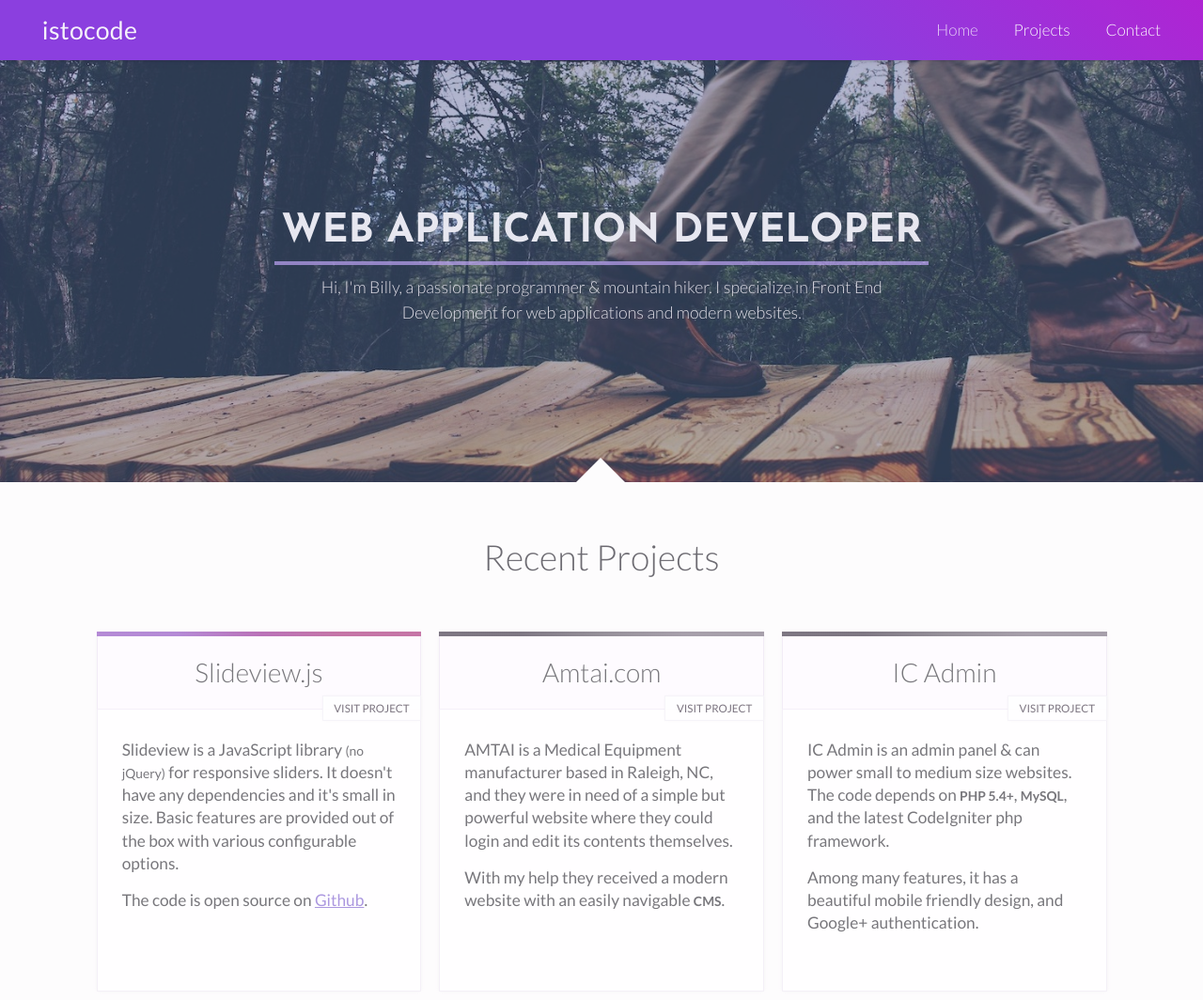
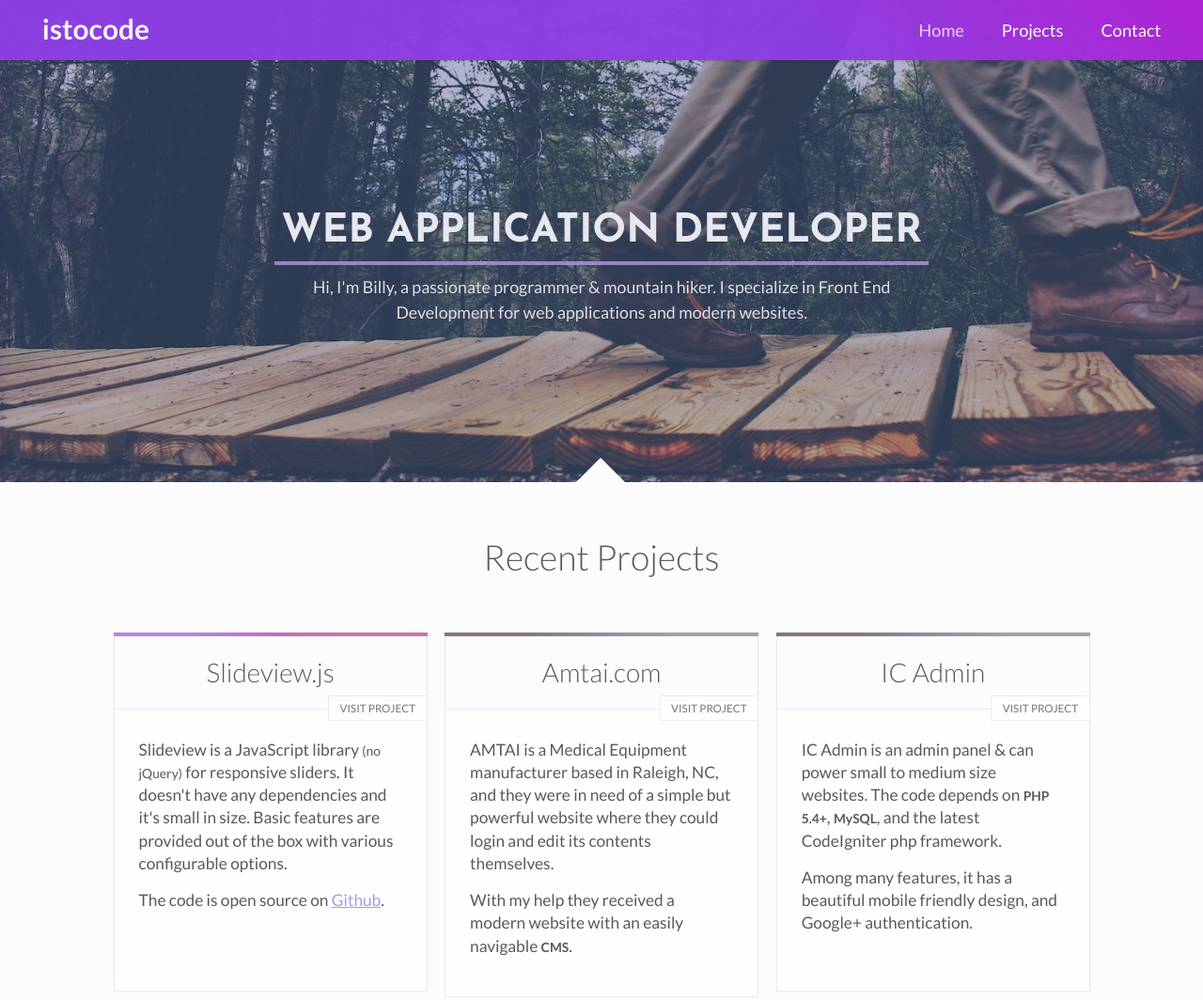
Before and after one commit to alpinelogic/alpinelogic.github.io, a website: page index.html in a window 1280 px wide. Shown: the top 1064 px of the page at 94% size. Drawn offline with Linux system fonts and the light colour scheme.

Commit message:
fixing visual glitches, cleaning up and refactoring stylesheets

```diff
--- a/css/scss/_base.scss
+++ b/css/scss/_base.scss
@@ -12,8 +12,11 @@ body {
   font: {
     size: 100%; /* 16px */
     family: $primary-font;
-    weight: 400;
+    weight: normal;
   }
+
+  -webkit-font-smoothing: antialiased;
+  -moz-osx-font-smoothing: grayscale;
 }
 
 .base-font { font-size: 1em; }
@@ -51,6 +54,7 @@ ul, ol {
 p {
   margin: 0;
   margin-bottom: .875em;
+  line-height: 1.4;
 }
 
 a {
--- a/css/scss/_buttons.scss
+++ b/css/scss/_buttons.scss
@@ -1,7 +1,7 @@
 .button {
   display: inline-block;
   margin-bottom: 0;
-  border: 1px solid rgba(0, 0, 0, .05);
+  border: 1px solid rgba(144, 115, 173, 0.15);
   border-radius: 3px;
   padding: .665em 2.25em;
 
@@ -18,9 +18,7 @@
   -ms-user-select: none;
   user-select: none;
 
-  opacity: .92;
-  box-shadow: 0 0 3px -1px rgba(214, 208, 218, 0.3);
-
+  opacity: .94;
   &:hover { opacity: 1; }
 }
 
--- a/css/scss/_navigation.scss
+++ b/css/scss/_navigation.scss
@@ -10,14 +10,18 @@
     position: relative;
     display: block;
     margin: 0;
-
     color: $color-white;
     text-decoration: none;
-
     font-size: 1.05em;
-    font-weight: 300;
 
     &:hover { color: $nav-hover-color; }
+
+    -webkit-user-select: none;
+    -moz-user-select: none;
+    -ms-user-select: none;
+    user-select: none;
+
+    -webkit-tap-highlight-color: rgba(0,0,0,0);
 
     &:active, &.active {
       color: $nav-hover-color;
--- a/css/scss/_screen.scss
+++ b/css/scss/_screen.scss
@@ -3,7 +3,6 @@
   .leaderboard {
     background-position: center center;
     height: 20em;
-
     h1 { font-size: 2.125em; }
   }
 
@@ -31,16 +30,12 @@
 @media screen and (min-width: 45em) {
   .leaderboard {
     height: 22em;
-
     h1 { font-size: 2.25em; }
     small { font-size: 1em; }
   }
 
   .innertext { width: 84%; }
-
-  .recent-projects {
-    .project .inner { min-height: 300px; }
-  }
+  .recent-projects .project .inner { min-height: 300px; }
 }
 
 
@@ -56,18 +51,16 @@
 /* 900px */
 @media screen and (min-width: 56.25em) {
   body { font-size: 117%; }
+  .mobile-nav { display: none !important; }
 
   .header {
-    height: $header-height-large;
+    &, .inner { height: $header-height-large; }
 
     /* Make fixed */
     position: fixed;
     left: 0;
     right: 0;
-    opacity: .98;
-
-    .header-link { line-height: $header-height-large; }
-    .logo { font-size: 1.425em; }
+    opacity: .99;
 
     .nav-toggle {
       font-size: 1.875em;
@@ -77,11 +70,11 @@
         top: -.125em;
       }
     }
+
+    .logo { font-size: 1.6em; }
   }
 
-  .navigation a {
-    font-size: .9125em;
-  }
+  .navigation a { font-size: .97em; }
 
 
   /* Switch Navs */
@@ -93,13 +86,12 @@
     /*
      * When the header is fixed we have to push down the leaderboard.
      */
-    margin-top: $header-height-large;
-    height: 24em;
+    padding-top: $header-height-large;
+    height: 27.425em;
 
     h1 { font-size: 2em; }
     small {
       font-size: .875em;
-      font-weight: 300;
       line-height: 1.5;
     }
   }
@@ -108,10 +100,7 @@
 
   .sponsors {
     padding: 0 3em;
-
-    a {
-      padding: 3.5% 3%;
-    }
+    a { padding: 3.5% 3%; }
   }
 
   #footer { padding: 2em; }
@@ -122,8 +111,8 @@
 /* 1224px */
 @media screen and (min-width: 76.5em) {
   .container {
-    padding-left: 8%;
-    padding-right: 8%;
+    padding-left: 9.4%;
+    padding-right: 9.4%;
   }
   .innertext { width: 58%; }
 
@@ -156,12 +145,10 @@
 /* 1340px */
 @media screen and (min-width: 83.75em) {
   body { font-size: 125%; }
-
   .innertext { width: 64%; }
 
   .leaderboard {
     height: 23em;
-
     h1 { font-size: 2.425em; }
     small { font-size: 1.125em; }
   }
--- a/css/scss/_vars.scss
+++ b/css/scss/_vars.scss
@@ -2,7 +2,7 @@
  * Grid
  */
 $col-gap: 1.75%;
-$col-gap-large: 3%;
+$col-gap-large: 5%;
 
 $col-size-100: 100%;
 $col-size-50: 50%;
@@ -31,8 +31,8 @@ $secondary-font: "Josefin Sans", sans-serif;
 /**
  * Colors
  */
-$primary-dark-color: #6D6B72;
-$primary-light-color: #EBE7F7;
+$primary-dark-color: #5A575E;
+$primary-light-color: #F7F7F8;
 $muted-light-color: #B9B7BE;
 $color-white: #fff;
 $nav-hover-color: #EBD4F8;
--- a/css/scss/style.scss
+++ b/css/scss/style.scss
@@ -20,7 +20,6 @@
 .bg-header {
   position: relative;
   /* z-index: 300;  251 - 350 */
-  overflow: hidden;
   font-size: 1em;
   background: #624E7C;
 }
@@ -29,42 +28,50 @@
 .bg-header:after {
   content: "";
   bottom: 0;
-
   @include centered-upwards-triangle($body-background-color, 1.425em);
 }
 
 .header {
   position: relative;
   z-index: 260;
-  height: $header-height;
+  background: #8D3FE2;
   @include box-shadow(0 1px 2px 0 rgba(53, 36, 71, 0.2));
-  background: #8D3FE2;
-  background-image: linear-gradient(45deg, #8D3FE2 66%, #B223D6 100%);
+  @include gradient-background-image(45deg, #8D3FE2 66%, #B223D6 100%);
 
   &, a { color: $color-white; }
-
   a {
     text-decoration: none;
     margin: 0;
   }
 
   .inner {
-    padding: 0 3.5%;
+    position: relative;
+    height: $header-height;
     @include animation-delay(.45s);
   }
 
+  .inner, .mobile-nav a {
+    padding-right: 3.5%;
+    padding-left: 3.5%;
+  }
+
   .logo, .nav-toggle {
-    height: 100%;
-    padding: 0 .75em;
     &:hover { color: $nav-hover-color; }
   }
 
-  .header-link {
-    line-height: $header-height;
+  .logo {
+    position: absolute;
+    top: -1px;
+    bottom: 0;
+    line-height: 2.1em;
+    font-size: 1.75em;
+    font-weight: 600;
+    opacity: 0.95;
   }
 
   .nav-toggle {
-    float: right;
+    position: absolute;
+    right: 3.5%;
     padding-right: 0;
     font-size: 2.125em;
     text-transform: uppercase;
@@ -74,24 +81,6 @@
 
   .nav-toggle.on { color: $nav-hover-color; }
   .nav-toggle-large { display: none; }
-
-  .logo {
-    float: left;
-    margin: 0;
-    padding-left: 0;
-
-    opacity: 0.95;
-    text-transform: lowercase;
-    letter-spacing: .01em;
-    text-shadow: 1px 1px 0 rgba(100, 40, 165, 0.15);
-
-    line-height: 2.4;
-
-    font: {
-      size: 1.5em;
-      weight: 500;
-    }
-  }
 }
 
 
@@ -111,7 +100,8 @@
   }
 }
 .mobile-nav {
-  clear: both;
+  display: block;
+  padding-top: $header-height;
 
   ul {
     position: absolute;
@@ -122,20 +112,16 @@
     @include transition(max-height .4s ease-out);
   }
 
-  li:first-child a { border-top: 1px solid rgba(61, 47, 99, 0.5); }
-  li:last-child a { border-bottom: 1px solid #50407E; }
+  li:first-child a { border-top: 1px solid #473874; }
+  li:last-child a { border-bottom: 1px solid rgba(80, 64, 126, 0.6); }
 
   a {
     border-top: 1px solid #50407E;
-    border-bottom: 1px solid rgba(61, 47, 99, 0.5);
-    padding: .875em 1.125em;
+    padding-top: .875em;
+    padding-bottom: .875em;
 
-    &:active, &.active {
-      background: #362D5C;
-      background: rgba(54, 45, 92, 0.6);
-    }
-
-    &.active { @include box-shadow(inset 0 0 5px 0 rgba(43, 30, 71, 0.2)); }
+    &.active { color: #C686E6; }
+    &:active { background: #3F3469; }
   }
 }
 .mobile-nav.on ul { max-height: 25em; }
@@ -148,7 +134,7 @@
 
   a {
     padding: 0 1em;
-    line-height: 3.8;
+    line-height: 3.6;
   }
 
   li:last-child a { padding-right: 0; }
@@ -194,7 +180,6 @@
     line-height: 1.2;
     font-weight: 700;
     color: #E7E7F0;
-    -webkit-font-smoothing: antialiased;
   }
 
   small {
@@ -254,20 +239,17 @@
   h3 {
     margin: 0;
     margin-bottom: .5em;
-    text-shadow: 1px 2px #FFF;
   }
 
   .project {
     position: relative;
-    color: #78777C;
     background: #FFFEFF;
-    box-shadow: 0 0 4px -1px rgba(214, 208, 218, 0.3);
+    box-shadow: 0 0 3px -1px rgba(214, 208, 218, 0.3);
 
     .heading {
       margin: 0;
-      border: 1px solid rgba(144, 115, 173, 0.1);
+      border: 1px solid rgba(144, 115, 173, 0.16);
       border-top: 0;
-      border-bottom-color: rgba(144, 115, 173, 0.08);
       padding: .75em .875em;
       text-align: center;
       background: rgba(152, 60, 196, 0.01);
@@ -280,14 +262,9 @@
       position: absolute;
       right: 0;
       top: 5.85em;
-
-      border-color: rgba(144, 115, 173, 0.08);
-      border-bottom-left-radius: 3px;
       border-radius: 0;
       padding: .325em 1em;
-
       color: #726A77;
-      font-weight: 400;
       font-size: .62em;
       text-transform: uppercase;
       -webkit-font-smoothing: antialiased;
@@ -297,7 +274,7 @@
     }
 
     .inner {
-      border: 1px solid rgba(144, 115, 173, 0.1);
+      border: 1px solid rgba(144, 115, 173, 0.16);
       border-top: none;
       padding: 1.125em;
       font-size: .925em;
@@ -306,19 +283,22 @@
 
     &:before {
       content: " ";
+      display: block;
       height: .25em;
-      background: #8D8891 linear-gradient(45deg, rgba(120, 113, 126, 0.75) 25%, rgba(182, 174, 185, 0.2) 50%, rgba(178, 169, 182, 0.7) 75%);
-      display: block;
+      background: #8D8891;
+      @include gradient-background-image(45deg, rgba(120, 113, 126, 0.75) 25%, rgba(162, 174, 185, 0.2) 50%, rgba(178, 169, 182, 0.7) 75%);
     }
 
     &.active, &:hover {
       &:before {
-        background: #AF87CF linear-gradient(45deg, rgba(182, 139, 216, 0.75) 25%, rgba(228, 32, 94, 0.2) 50%, rgba(207, 110, 149, 0.7) 75%);
+        background: #AF87CF;
+        @include gradient-background-image(45deg, rgba(182, 139, 216, 0.75) 25%, rgba(228, 32, 94, 0.2) 50%, rgba(207, 110, 149, 0.7) 75%);
       }
     }
   }
 }
 .more-projects { margin-top: 2.875em; }
+
 
 /**
  * Action Banner
@@ -339,14 +319,13 @@
 
   .section-content { padding-bottom: 3.875em; }
 }
-
-.action-banner:before {
+/*.action-banner:before {
   content: "";
   bottom: 0;
   margin-bottom: -2.7em;
   opacity: .99;
   @include centered-downwards-triangle(#6B3FA1, 1.425em);
-}
+}*/
 
 
 /**
@@ -354,13 +333,6 @@
  */
 .sponsors-section {
   position: relative;
-
-  .section-title { margin-bottom: 2em; }
-
-  .section-content {
-    padding-top: 4em;
-    padding-bottom: 4em;
-  }
 }
 
 .sponsors {
@@ -375,6 +347,7 @@
     vertical-align: top;
     width: 42%;
     margin: 1.25%;
+    margin-bottom: 2%;
     padding: 6% 3%;
     border: 1px solid #EDEAEE;
     border-radius: 3px;
@@ -394,6 +367,7 @@
  * Interests
  */
 .interests {
+  position: relative;
   border-top: 1px solid rgba(243, 238, 245, 0.5);
   @include box-shadow(inset 0 0 15px -4px rgba(62, 52, 77, 0.04));
 }
@@ -429,7 +403,6 @@
 #footer {
   position: relative;
   z-index: 100; /* 50 - 150 */
-  border-top: 2px solid rgba(216, 211, 219, 0.5);
   padding: 1.5em;
   background: #2E2B30;
   text-align: center;
@@ -438,7 +411,6 @@
 
   .copy {
     font-size: .875em;
-    font-weight: 300;
     color: rgba(255, 255, 255, 0.7);
   }
 }
--- a/index.html
+++ b/index.html
@@ -7,7 +7,7 @@
   <meta name="description" content="The home of istocode.com">
 
   <link href='http://fonts.googleapis.com/css?family=Josefin+Sans:700|Lato:400,300,700' rel='stylesheet' type='text/css'>
-  <link href="css/style.css?v=0.5.6" rel="stylesheet">
+  <link href="css/style.css?v=0.6.4" rel="stylesheet">
   <!-- <link rel="stylesheet" href="css/vendor/prism.css"> -->
 
   <link href="favicon.ico" rel="shortcut icon">
@@ -82,7 +82,7 @@
 
             <div class="inner">
               <p>IC Admin is an admin panel &amp; can power small to medium size websites. The code depends on <small><strong>PHP 5.4+</strong></small>, <small><strong>MySQL</strong></small>, and the latest CodeIgniter php framework.</p>
-              <p>Among many features, it has a beautiful mobile friendly design, and Google&plus; authentication.</p>
+              <p>Among many features, it has a beautiful mobile friendly design, and Google+ authentication.</p>
             </div>
           </div>
         </div>
```
Also changed, not shown: css/scss/_helpers.scss (+17 -8 lines), css/style.css, 1 other file.
